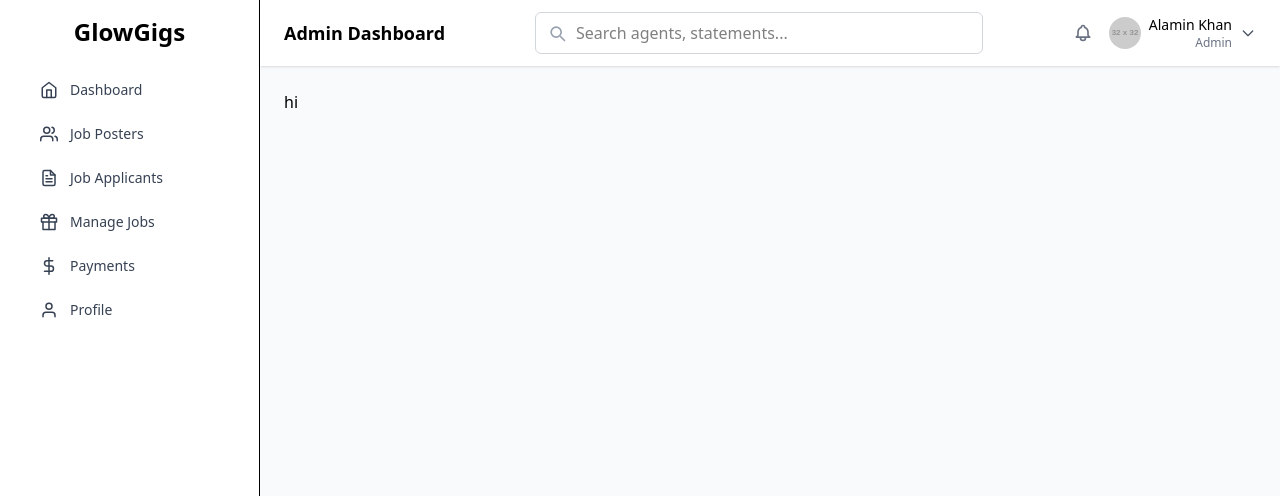
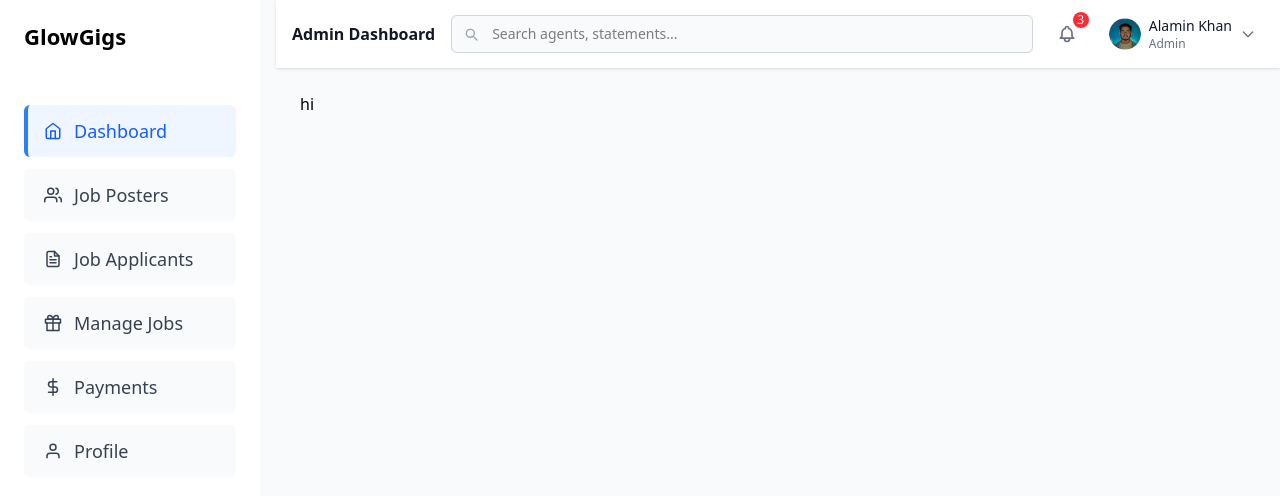
Before and after one commit to code-bd-sana/glowGigs, a Next.js app: page /dashboard in a window 1280 px wide. Shown: the top 496 px of the page. Built offline with nearby package versions, Linux system fonts and the light colour scheme.

Commit message:
dashboard layout

```diff
--- a/app/dashboard/not-found.tsx
+++ b/app/dashboard/not-found.tsx
@@ -2,6 +2,6 @@ import React from 'react'
 
 export default function NotFoundPage() {
   return (
-    <div>   যা ভাগ এখান থাইকা </div>
+    <div>  </div>
   )
 }
--- a/components/layout/DashboardLayout.tsx
+++ b/components/layout/DashboardLayout.tsx
@@ -1,7 +1,6 @@
 "use client";
 
-import React, { ReactNode } from "react";
-
+import React, { ReactNode, useState } from "react";
 import DashboardNavbar from "../shared/DashboardNavbar";
 import Sidebar from "./SideBar";
 
@@ -10,12 +9,39 @@ interface DashboardLayoutProps {
 }
 
 export default function DashboardLayout({ children }: DashboardLayoutProps) {
+  const [isSidebarOpen, setIsSidebarOpen] = useState(false);
+
+  const toggleSidebar = () => {
+    setIsSidebarOpen(!isSidebarOpen);
+  };
+
+  const closeSidebar = () => {
+    setIsSidebarOpen(false);
+  };
+
   return (
-    <div className="flex min-h-screen bg-gray-50">
-      <Sidebar />
-      <main className="flex-1">
-        <DashboardNavbar />
-        <div className="p-6">{children}</div>
+    <div className="flex gap-4 max-w-[1920px] mx-auto min-h-screen bg-gray-50">
+      {/* Mobile Overlay */}
+      {isSidebarOpen && (
+        <div
+          className="fixed inset-0  bg-opacity-50 z-40 lg:hidden"
+          onClick={closeSidebar}
+        />
+      )}
+
+      {/* Sidebar */}
+      <div className={`
+        fixed lg:static inset-y-0 left-0 z-50
+        transform transition-transform duration-300 ease-in-out
+        ${isSidebarOpen ? 'translate-x-0' : '-translate-x-full lg:translate-x-0'}
+      `}>
+        <Sidebar onClose={closeSidebar} />
+      </div>
+
+      {/* Main Content */}
+      <main className="flex-1 lg:ml-0 min-w-0">
+        <DashboardNavbar onMenuClick={toggleSidebar} />
+        <div className="p-4 lg:p-6">{children}</div>
       </main>
     </div>
   );
--- a/components/layout/SideBar.tsx
+++ b/components/layout/SideBar.tsx
@@ -9,10 +9,11 @@ import {
   FiGift,
   FiDollarSign,
   FiUser,
+  FiX,
 } from "react-icons/fi"
 
 const sidebarItems = [
-  { name: "Dashboard", icon: <FiHome />, href: "dashboard/" },
+  { name: "Dashboard", icon: <FiHome />, href: "/dashboard" },
   { name: "Job Posters", icon: <FiUsers />, href: "/dashboard/job-posters" },
   { name: "Job Applicants", icon: <FiFileText />, href: "/admin/job-applicants" },
   { name: "Manage Jobs", icon: <FiGift />, href: "/admin/manage-jobs" },
@@ -20,27 +21,58 @@ const sidebarItems = [
   { name: "Profile", icon: <FiUser />, href: "/admin/profile" },
 ];
 
-export default function Sidebar() {
+interface SidebarProps {
+  onClose?: () => void;
+}
+
+export default function Sidebar({ onClose }: SidebarProps) {
   const pathname = usePathname()
 
+  const handleLinkClick = () => {
+    // Close sidebar on mobile when a link is clicked
+    if (onClose && window.innerWidth < 1024) {
+      onClose();
+    }
+  };
+
   return (
-    <aside className="w-[260px] bg-white border-r px-6 py-4">
-      <h1 className="text-2xl text-center font-bold mb-6">GlowGigs</h1>
-      <div className="space-y-2">
+    <aside className="w-[260px] h-screen bg-white flex flex-col">
+      {/* Header with close button for mobile */}
+      <div className="flex items-center justify-between px-6 py-5 border-b border-gray-200 lg:border-none">
+        <h6 className="text-[22px] font-bold text-black">GlowGigs</h6>
+        {/* Close button - only visible on mobile */}
+        <button
+          onClick={onClose}
+          className="lg:hidden p-2 rounded-md hover:bg-gray-100 transition-colors"
+        >
+          <FiX className="text-lg text-gray-600" />
+        </button>
+      </div>
+
+      {/* Navigation Items */}
+      <div className="flex-1 px-6 py-5 overflow-y-auto">
+        <nav className="space-y-1">
           {sidebarItems.map((item) => {
             const isActive = pathname === item.href
             return (
               <Link
                 key={item.name}
                 href={item.href}
-              className={`flex items-center gap-3 px-4 py-2 rounded-md text-sm font-medium transition-colors
-              ${isActive ? "bg-blue-100 text-blue-600" : "text-gray-700 hover:bg-gray-100"}`}
+                onClick={handleLinkClick}
+                className={`flex items-center px-4 py-3 my-3 rounded-md text-lg font-medium
+                  transition-all border-l-4
+                  ${
+                    isActive
+                      ? "bg-blue-50 text-blue-600 border-blue-500"
+                      : "text-gray-700 bg-[#F8FAFC] border-transparent hover:bg-gray-50 hover:text-gray-900"
+                  }`}
               >
-              <span className="text-lg">{item.icon}</span>
+                <span className="text-lg mr-3">{item.icon}</span>
                 {item.name}
               </Link>
             )
           })}
+        </nav>
       </div>
     </aside>
   )
--- a/components/shared/DashboardNavbar.tsx
+++ b/components/shared/DashboardNavbar.tsx
@@ -1,33 +1,97 @@
-import React from 'react';
+"use client";
 
-const DashboardNavbar: React.FC = () => {
+import React, { useState, useRef, useEffect } from 'react';
+import profileImg from '@/app/(public)/dashboard/profile.png';
+import Image from 'next/image';
+import { FiMenu } from 'react-icons/fi';
+
+interface DashboardNavbarProps {
+  onMenuClick: () => void;
+}
+
+const DashboardNavbar: React.FC<DashboardNavbarProps> = ({ onMenuClick }) => {
+  const [open, setOpen] = useState(false);
+  const [searchQuery, setSearchQuery] = useState('');
+  const dropdownRef = useRef<HTMLDivElement>(null);
+
+  // Close dropdown if clicked outside
+  useEffect(() => {
+    const handleClickOutside = (event: MouseEvent) => {
+      if (dropdownRef.current && !dropdownRef.current.contains(event.target as Node)) {
+        setOpen(false);
+      }
+    };
+    document.addEventListener('mousedown', handleClickOutside);
+    return () => document.removeEventListener('mousedown', handleClickOutside);
+  }, []);
+
+  const handleSearch = (e: React.FormEvent) => {
+    e.preventDefault();
+    // Implement search functionality
+    console.log('Searching for:', searchQuery);
+    // You can add your search logic here
+  };
+
+  const handleLogout = () => {
+    // Implement logout logic
+    alert('Logging out...');
+    setOpen(false);
+  };
+
+  const handleProfile = () => {
+    alert('Navigating to profile...');
+    setOpen(false);
+  };
+
+  const handleSettings = () => {
+    alert('Navigating to settings...');
+    setOpen(false);
+  };
+
   return (
-    <div className="w-full bg-white shadow px-6 py-3 flex items-center justify-between">
-      {/* Left Side - Title */}
-      <h1 className="text-lg font-semibold">Admin Dashboard</h1>
+    <div className="w-full bg-white shadow-sm px-4 py-3 flex items-center justify-between">
+      {/* Left - Mobile Menu Button & Title */}
+      <div className="flex items-center gap-4">
+        {/* Mobile menu button */}
+        <button
+          onClick={onMenuClick}
+          className="lg:hidden p-2 rounded-md hover:bg-gray-100 transition-colors"
+        >
+          <FiMenu className="text-xl text-gray-600" />
+        </button>
 
-      {/* Middle - Search Bar */}
-      <div className="relative w-full max-w-md mx-6">
+        <h4 className="text-base font-semibold text-gray-900">Admin Dashboard</h4>
+      </div>
+
+      {/* Center - Search Bar */}
+      <form onSubmit={handleSearch} className="relative max-w-[400px] lg:max-w-[500px] xl:max-w-[600px] bg-[#F8FAFC] mx-4 flex-1 hidden md:block">
         <input
           type="text"
+          value={searchQuery}
+          onChange={(e) => setSearchQuery(e.target.value)}
           placeholder="Search agents, statements..."
-          className="w-full pl-10 pr-4 py-2 border border-gray-300 rounded-md focus:outline-none focus:ring-2 focus:ring-blue-500"
+          className="w-full pl-10 pr-4 py-2 text-sm border border-gray-300 rounded-md focus:outline-none focus:ring-2 focus:ring-blue-500 bg-transparent"
         />
         <svg
-          className="absolute left-3 top-1/2 transform -translate-y-1/2 text-gray-400 w-5 h-5"
+          className="absolute left-3 top-1/2 transform -translate-y-1/2 text-gray-400 w-4 h-4"
           fill="none"
           stroke="currentColor"
           viewBox="0 0 24 24"
           xmlns="http://www.w3.org/2000/svg"
         >
-          <path strokeLinecap="round" strokeLinejoin="round" strokeWidth={2} d="M21 21l-4.35-4.35M17 11a6 6 0 11-12 0 6 6 0 0112 0z" />
+          <path
+            strokeLinecap="round"
+            strokeLinejoin="round"
+            strokeWidth={2}
+            d="M21 21l-4.35-4.35M17 11a6 6 0 11-12 0 6 6 0 0112 0z"
+          />
         </svg>
-      </div>
+      </form>
 
-      {/* Right Side - Notification & Profile */}
+      {/* Right - Notifications & Profile */}
       <div className="flex items-center gap-4">
-        {/* Notification Icon */}
-        <button className="relative">
+        {/* Mobile Search Button */}
+        <button className="md:hidden p-2 rounded-md hover:bg-gray-100 transition-colors">
           <svg
             className="w-5 h-5 text-gray-500"
             fill="none"
@@ -35,30 +99,153 @@ const DashboardNavbar: React.FC = () => {
             viewBox="0 0 24 24"
             xmlns="http://www.w3.org/2000/svg"
           >
-            <path strokeLinecap="round" strokeLinejoin="round" strokeWidth={2} d="M15 17h5l-1.405-1.405A2.032 2.032 0 0118 14.158V11a6.002 6.002 0 00-4-5.659V5a2 2 0 10-4 0v.341C7.67 6.165 6 8.388 6 11v3.159c0 .538-.214 1.055-.595 1.436L4 17h5m6 0v1a3 3 0 11-6 0v-1m6 0H9" />
+            <path
+              strokeLinecap="round"
+              strokeLinejoin="round"
+              strokeWidth={2}
+              d="M21 21l-4.35-4.35M17 11a6 6 0 11-12 0 6 6 0 0112 0z"
+            />
           </svg>
         </button>
 
-        {/* Profile */}
-        <div className="flex items-center gap-2 cursor-pointer">
-          <img
-            src="https://via.placeholder.com/32" // Replace with actual image
-            alt="Profile"
-            className="w-8 h-8 rounded-full object-cover"
-          />
-          <div className="text-right">
-            <p className="text-sm font-medium">Alamin Khan</p>
-            <p className="text-xs text-gray-500">Admin</p>
-          </div>
+        {/* Notification Bell */}
+        <button className="relative p-2 rounded-md hover:bg-gray-100 transition-colors">
           <svg
-            className="w-4 h-4 text-gray-600"
+            className="w-5 h-5 text-gray-500"
             fill="none"
             stroke="currentColor"
             viewBox="0 0 24 24"
             xmlns="http://www.w3.org/2000/svg"
           >
-            <path strokeLinecap="round" strokeLinejoin="round" strokeWidth={2} d="M19 9l-7 7-7-7" />
+            <path
+              strokeLinecap="round"
+              strokeLinejoin="round"
+              strokeWidth={2}
+              d="M15 17h5l-1.4-1.4A2 2 0 0118 14.2V11a6 6 0 00-4-5.7V5a2 2 0 10-4 0v.3A6 6 0 006 11v3.2c0 .5-.2 1-.6 1.4L4 17h5m6 0v1a3 3 0 11-6 0v-1m6 0H9"
+            />
           </svg>
+          {/* Notification badge */}
+          <span className="absolute -top-1 -right-1 bg-red-500 text-white text-xs rounded-full w-4 h-4 flex items-center justify-center">
+            3
+          </span>
+        </button>
+
+        {/* Profile Section */}
+        <div ref={dropdownRef} className="relative">
+          <div
+            onClick={() => setOpen(!open)}
+            className="flex items-center gap-2 cursor-pointer hover:bg-gray-50 rounded-lg px-2 py-1 transition-colors"
+          >
+            <Image
+              src={profileImg}
+              alt="Profile"
+              width={32}
+              height={32}
+              className="w-8 h-8 rounded-full object-cover"
+            />
+            <div className="hidden sm:block leading-tight">
+              <p className="text-sm font-medium whitespace-nowrap text-gray-900">
+                Alamin Khan
+              </p>
+              <p className="text-xs text-gray-500">Admin</p>
+            </div>
+            <svg
+              className={`w-4 h-4 text-gray-500 transition-transform ${
+                open ? 'rotate-180' : ''
+              }`}
+              fill="none"
+              stroke="currentColor"
+              viewBox="0 0 24 24"
+              xmlns="http://www.w3.org/2000/svg"
+            >
+              <path
+                strokeLinecap="round"
+                strokeLinejoin="round"
+                strokeWidth={2}
+                d="M19 9l-7 7-7-7"
+              />
+            </svg>
+          </div>
+
+          {/* Enhanced Dropdown */}
+          {open && (
+            <div className="absolute right-0 mt-2 w-48 bg-white border border-gray-200 rounded-md shadow-lg z-50 py-1">
+              {/* Profile Option */}
+              <button
+                onClick={handleProfile}
+                className="w-full text-left px-4 py-2 text-sm text-gray-700 hover:bg-gray-100 flex items-center gap-2 transition-colors"
+              >
+                <svg
+                  className="w-4 h-4"
+                  fill="none"
+                  stroke="currentColor"
+                  viewBox="0 0 24 24"
+                  xmlns="http://www.w3.org/2000/svg"
+                >
+                  <path
+                    strokeLinecap="round"
+                    strokeLinejoin="round"
+                    strokeWidth={2}
+                    d="M16 7a4 4 0 11-8 0 4 4 0 018 0zM12 14a7 7 0 00-7 7h14a7 7 0 00-7-7z"
+                  />
+                </svg>
+                Profile
+              </button>
+
+              {/* Settings Option */}
+              <button
+                onClick={handleSettings}
+                className="w-full text-left px-4 py-2 text-sm text-gray-700 hover:bg-gray-100 flex items-center gap-2 transition-colors"
+              >
+                <svg
+                  className="w-4 h-4"
+                  fill="none"
+                  stroke="currentColor"
+                  viewBox="0 0 24 24"
+                  xmlns="http://www.w3.org/2000/svg"
+                >
+                  <path
+                    strokeLinecap="round"
+                    strokeLinejoin="round"
+                    strokeWidth={2}
+                    d="M10.325 4.317c.426-1.756 2.924-1.756 3.35 0a1.724 1.724 0 002.573 1.066c1.543-.94 3.31.826 2.37 2.37a1.724 1.724 0 001.065 2.572c1.756.426 1.756 2.924 0 3.35a1.724 1.724 0 00-1.066 2.573c.94 1.543-.826 3.31-2.37 2.37a1.724 1.724 0 00-2.572 1.065c-.426 1.756-2.924 1.756-3.35 0a1.724 1.724 0 00-2.573-1.066c-1.543.94-3.31-.826-2.37-2.37a1.724 1.724 0 00-1.065-2.572c-1.756-.426-1.756-2.924 0-3.35a1.724 1.724 0 001.066-2.573c-.94-1.543.826-3.31 2.37-2.37.996.608 2.296.07 2.572-1.065z"
+                  />
+                  <path
+                    strokeLinecap="round"
+                    strokeLinejoin="round"
+                    strokeWidth={2}
+                    d="M15 12a3 3 0 11-6 0 3 3 0 016 0z"
+                  />
+                </svg>
+                Settings
+              </button>
+
+              {/* Divider */}
+              <div className="my-1 border-t border-gray-200"></div>
+
+              {/* Logout Option */}
+              <button
+                onClick={handleLogout}
+                className="w-full text-left px-4 py-2 text-sm text-red-600 hover:bg-gray-100 flex items-center gap-2 transition-colors"
+              >
+                <svg
+                  className="w-4 h-4"
+                  fill="none"
+                  stroke="currentColor"
+                  viewBox="0 0 24 24"
+                  xmlns="http://www.w3.org/2000/svg"
+                >
+                  <path
+                    strokeLinecap="round"
+                    strokeLinejoin="round"
+                    strokeWidth={2}
+                    d="M17 16l4-4m0 0l-4-4m4 4H7m6 4v1a3 3 0 01-3 3H6a3 3 0 01-3-3V7a3 3 0 013-3h4a3 3 0 013 3v1"
+                  />
+                </svg>
+                Logout
+              </button>
+            </div>
+          )}
         </div>
       </div>
     </div>
```
Also changed, not shown: components/(dashboard)/admin/AdminCard.tsx (added, +7 -0 lines), app/(public)/dashboard/profile.png (added). Lines whose indentation alone changed are shown as unchanged.
